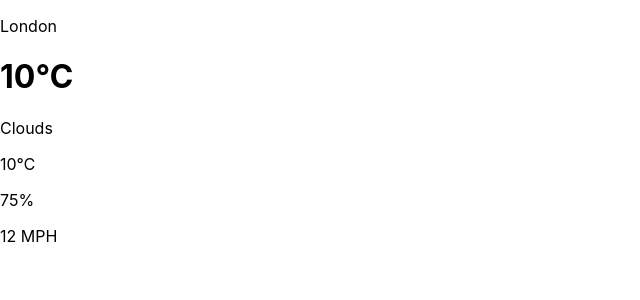
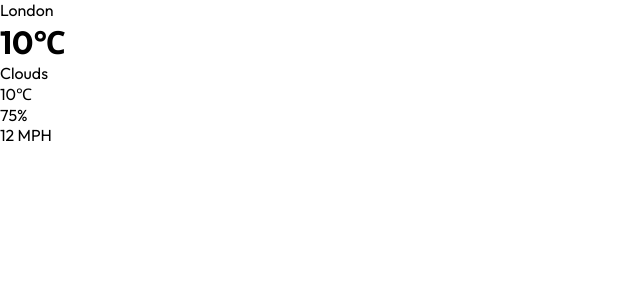
Before and after one commit to dazeste/weather-app-react, a React (Create React App) app: page / in a window 1280 px wide. Shown: the top 300 px of the page, without its empty margins (0-640 px from the left). Built offline with nearby package versions, Linux system fonts and the light colour scheme.

Commit message:
Add files via upload

```diff
--- a/src/index.css
+++ b/src/index.css
@@ -1,6 +1,13 @@
+@import url('https://fonts.googleapis.com/css2?family=Outfit:wght@100;200;300;400;500;600;700;800;900&display=swap');
+
+*{
+  box-sizing: border-box;
+  margin: 0;
+  padding: 0;
+}
 body {
-  margin: 0;
-  font-family: -apple-system, BlinkMacSystemFont, 'Segoe UI', 'Roboto', 'Oxygen',
+
+  font-family: 'Outfit', 'Segoe UI', 'Roboto', 'Oxygen',
     'Ubuntu', 'Cantarell', 'Fira Sans', 'Droid Sans', 'Helvetica Neue',
     sans-serif;
   -webkit-font-smoothing: antialiased;
```
Also changed, not shown: src/assets/usgs-vOQV-8SFwZk-unsplash.jpg (added).
